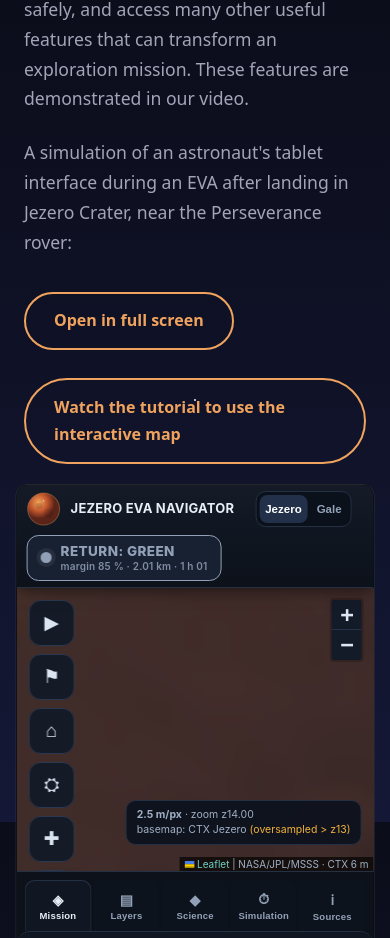
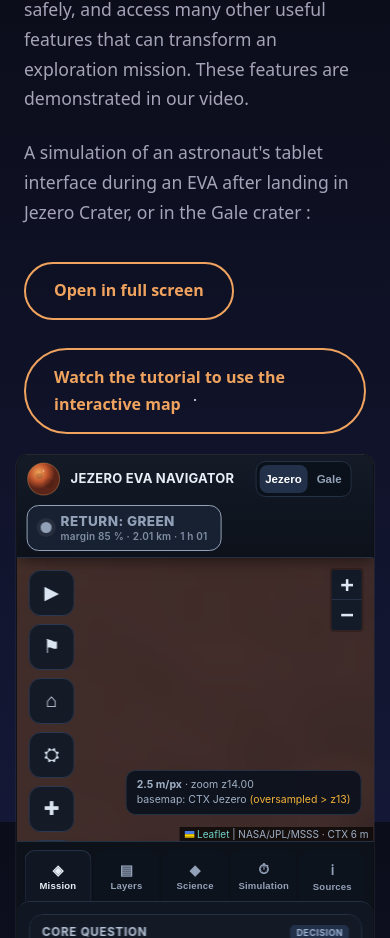
Before and after one commit to Fertous24/Nasa-Martian-Map-6-3, a React (Vite) app: page / in a window 390 px wide. Shown: the part 2554-3492 px from the top of the page. Built offline with nearby package versions, Linux system fonts and the light colour scheme; a web font is replaced by a local one.

Commit message:
Fix typo in astronaut's tablet interface description

```diff
--- a/src/App.jsx
+++ b/src/App.jsx
@@ -71,8 +71,7 @@ export default function App() {
         </p>
         <p className="map-text">
           A simulation of an astronaut's tablet interface during
-          an EVA after landing in Jezero Crater, near the
-          Perseverance rover:
+          an EVA after landing in Jezero Crater, or in the Gale crater :
         </p>
 
         <div className="btn-group">
```
